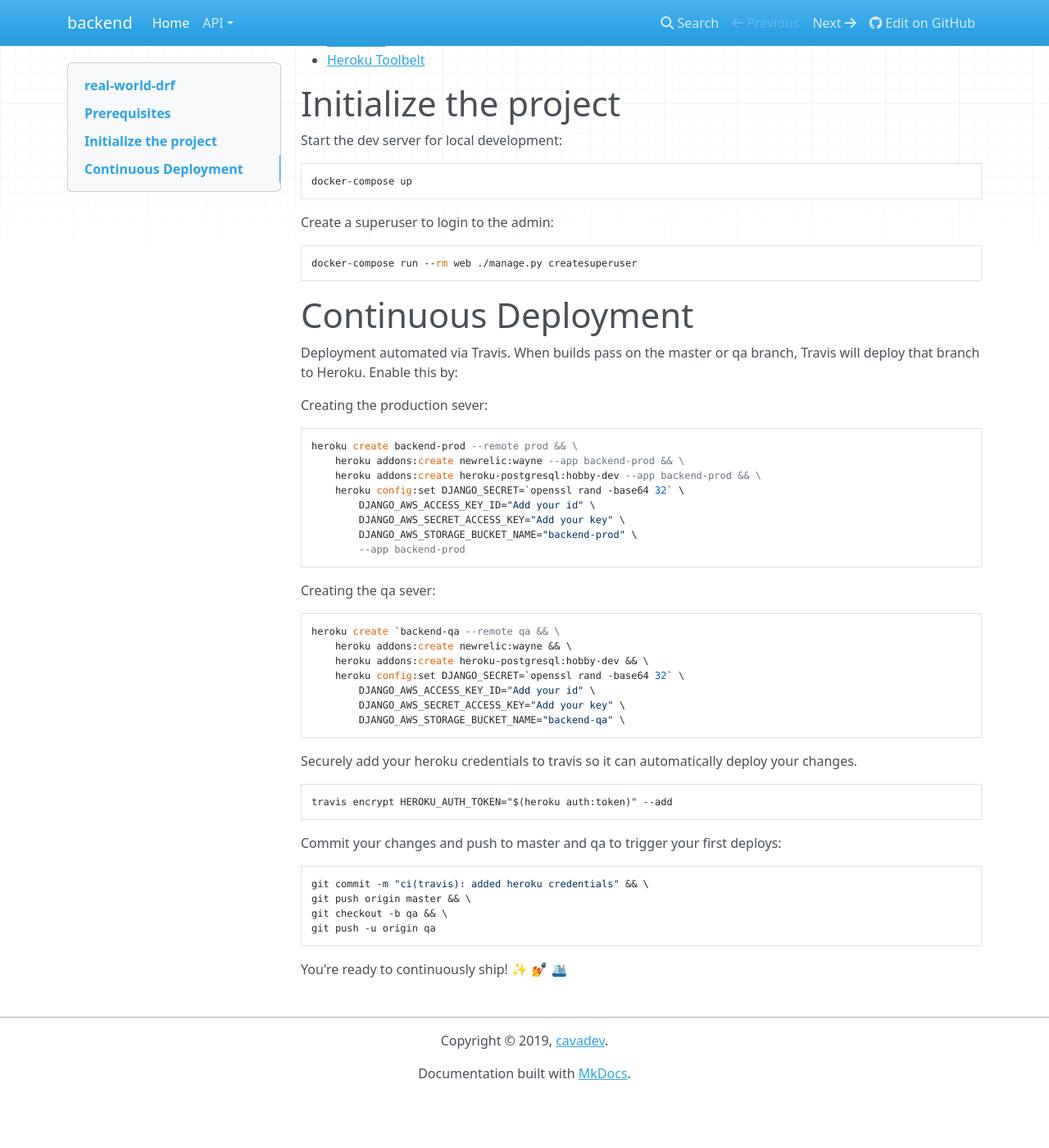
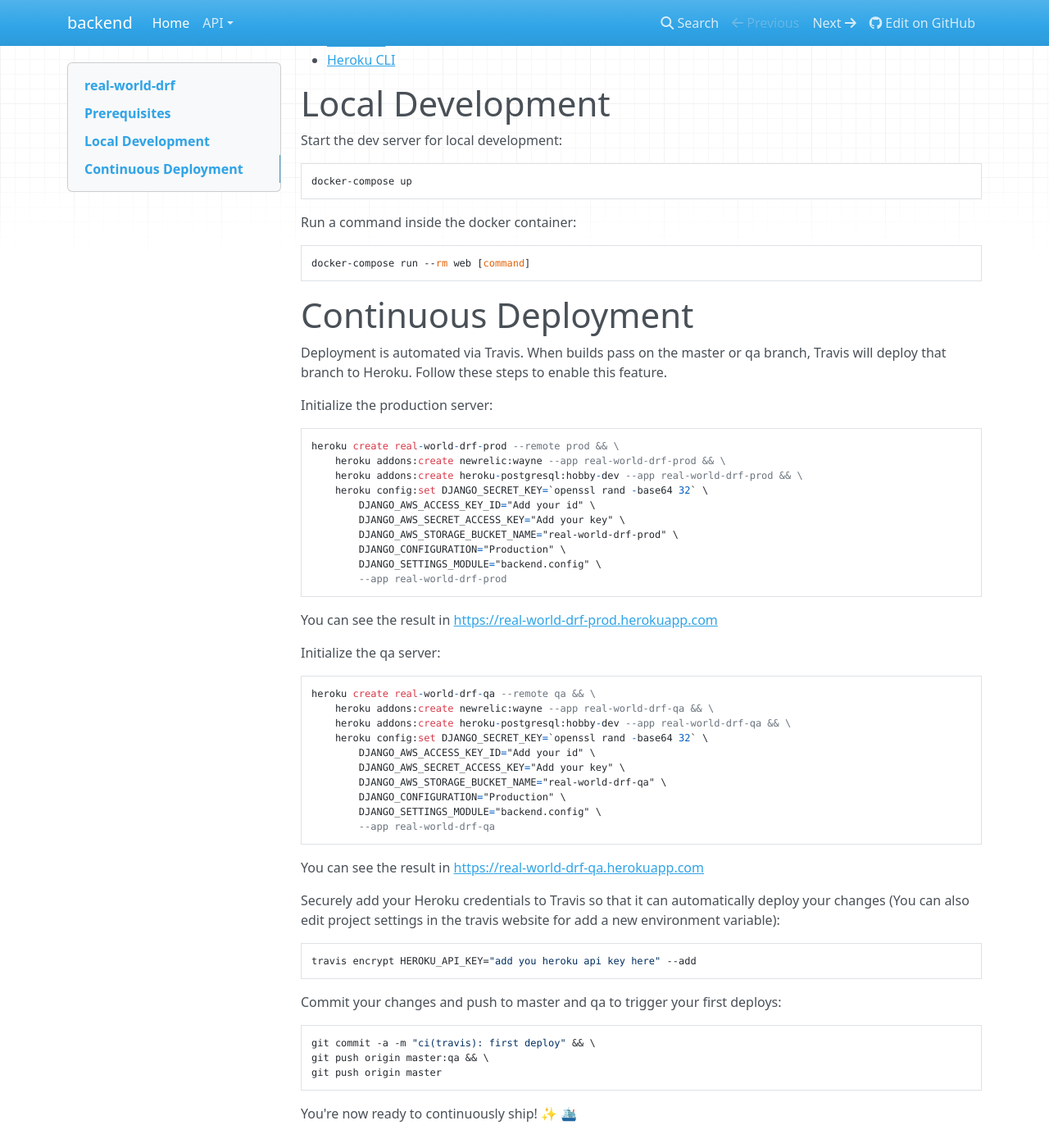
Before and after one commit to cavadev/real-world-drf, an MkDocs documentation site: the page built from docs/index.md, in a window 1280 px wide and 1400 px high, scrolled down 316 px. Shown: the whole window at 82% size. Built offline with MkDocs 1.6.1, drawn with Linux system fonts in a browser that asks for light colours; nearby versions of some CDN libraries; before the commit the page ends 1653 px from its top, so only the background shows below that; some of the changed text lies outside the part shown.

Commit message:
ci(travis): first deploy

````diff
--- a/docs/index.md
+++ b/docs/index.md
@@ -3,70 +3,77 @@
 [![Build Status](https://travis-ci.org/cavadev/real-world-drf.svg?branch=master)](https://travis-ci.org/cavadev/real-world-drf)
 [![Built with](https://img.shields.io/badge/Built_with-Cookiecutter_Django_Rest-F7B633.svg)](https://github.com/agconti/cookiecutter-django-rest)
 
-Example of real world project that use django rest framework. Check out the project's [documentation](http://cavadev.github.io/real-world-drf/).
+Example of real world project that use django rest framework.
 
 # Prerequisites
 
 - [Docker](https://docs.docker.com/docker-for-mac/install/)
 - [Travis CLI](http://blog.travis-ci.com/2013-01-14-new-client/)
-- [Heroku Toolbelt](https://toolbelt.heroku.com/)
+- [Heroku CLI](https://devcenter.heroku.com/articles/heroku-cli)
 
-# Initialize the project
+# Local Development
 
 Start the dev server for local development:
-
 ```bash
 docker-compose up
 ```
 
-Create a superuser to login to the admin:
+Run a command inside the docker container:
 
 ```bash
-docker-compose run --rm web ./manage.py createsuperuser
+docker-compose run --rm web [command]
 ```
-
 
 # Continuous Deployment
 
-Deployment automated via Travis. When builds pass on the master or qa branch, Travis will deploy that branch to Heroku. Enable this by:
+Deployment is automated via Travis. When builds pass on the master or qa branch, Travis will deploy that branch to Heroku. Follow these steps to enable this feature.
 
-Creating the production sever:
+Initialize the production server:
 
 ```
-heroku create backend-prod --remote prod && \
-    heroku addons:create newrelic:wayne --app backend-prod && \
-    heroku addons:create heroku-postgresql:hobby-dev --app backend-prod && \
-    heroku config:set DJANGO_SECRET=`openssl rand -base64 32` \
+heroku create real-world-drf-prod --remote prod && \
+    heroku addons:create newrelic:wayne --app real-world-drf-prod && \
+    heroku addons:create heroku-postgresql:hobby-dev --app real-world-drf-prod && \
+    heroku config:set DJANGO_SECRET_KEY=`openssl rand -base64 32` \
         DJANGO_AWS_ACCESS_KEY_ID="Add your id" \
         DJANGO_AWS_SECRET_ACCESS_KEY="Add your key" \
-        DJANGO_AWS_STORAGE_BUCKET_NAME="backend-prod" \
-        --app backend-prod
+        DJANGO_AWS_STORAGE_BUCKET_NAME="real-world-drf-prod" \
+        DJANGO_CONFIGURATION="Production" \
+        DJANGO_SETTINGS_MODULE="backend.config" \
+        --app real-world-drf-prod
 ```
 
-Creating the qa sever:
+You can see the result in [https://real-world-drf-prod.herokuapp.com](https://real-world-drf-prod.herokuapp.com)
+
+Initialize the qa server:
 
 ```
-heroku create `backend-qa --remote qa && \
-    heroku addons:create newrelic:wayne && \
-    heroku addons:create heroku-postgresql:hobby-dev && \
-    heroku config:set DJANGO_SECRET=`openssl rand -base64 32` \
+heroku create real-world-drf-qa --remote qa && \
+    heroku addons:create newrelic:wayne --app real-world-drf-qa && \
+    heroku addons:create heroku-postgresql:hobby-dev --app real-world-drf-qa && \
+    heroku config:set DJANGO_SECRET_KEY=`openssl rand -base64 32` \
         DJANGO_AWS_ACCESS_KEY_ID="Add your id" \
         DJANGO_AWS_SECRET_ACCESS_KEY="Add your key" \
-        DJANGO_AWS_STORAGE_BUCKET_NAME="backend-qa" \
+        DJANGO_AWS_STORAGE_BUCKET_NAME="real-world-drf-qa" \
+        DJANGO_CONFIGURATION="Production" \
+        DJANGO_SETTINGS_MODULE="backend.config" \
+        --app real-world-drf-qa
 ```
 
-Securely add your heroku credentials to travis so it can automatically deploy your changes.
+You can see the result in [https://real-world-drf-qa.herokuapp.com](https://real-world-drf-qa.herokuapp.com)
+
+Securely add your Heroku credentials to Travis so that it can automatically deploy your changes (You can also edit project settings in the travis website for add a new environment variable):
 
 ```bash
-travis encrypt HEROKU_AUTH_TOKEN="$(heroku auth:token)" --add
+travis encrypt HEROKU_API_KEY="add you heroku api key here" --add
 ```
 
 Commit your changes and push to master and qa to trigger your first deploys:
 
 ```bash
-git commit -m "ci(travis): added heroku credentials" && \
-git push origin master && \
-git checkout -b qa && \
-git push -u origin qa
+git commit -a -m "ci(travis): first deploy" && \
+git push origin master:qa && \
+git push origin master
 ```
-You're ready to continuously ship! ✨ 💅 🛳
+
+You're now ready to continuously ship! ✨ 🛳
````
Also changed, not shown: .travis.yml (+6 -6 lines).
